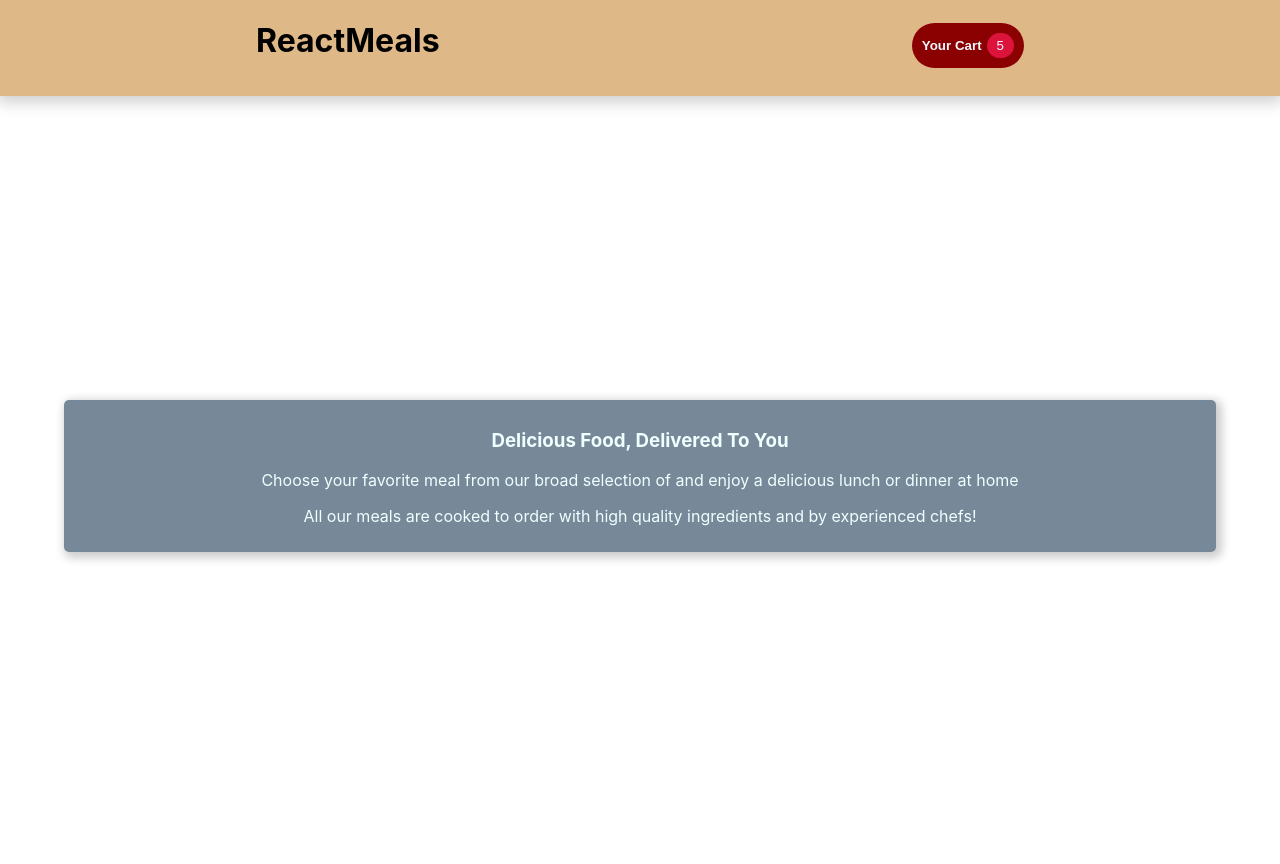
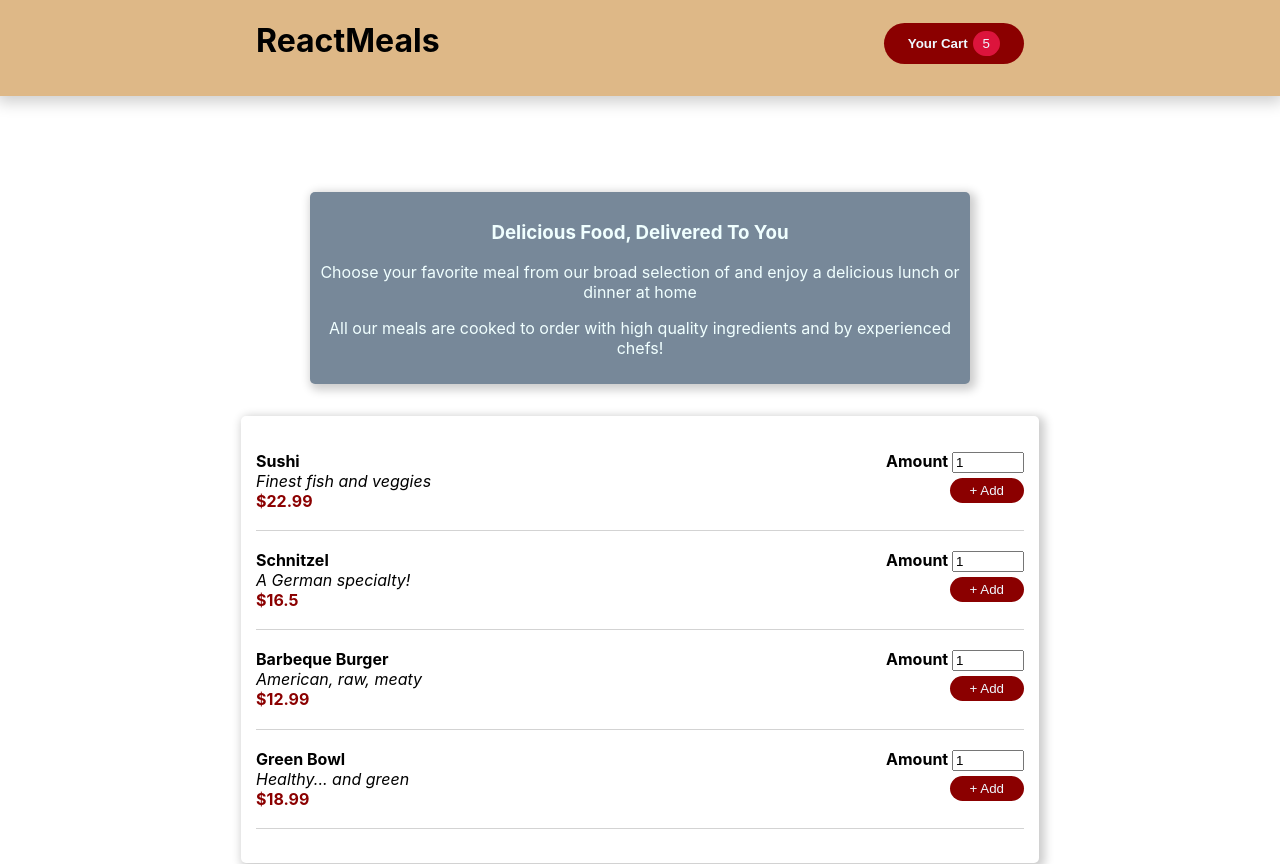
Before and after one commit to jpagtama/ReactJS_Project_06, a React (Create React App) app: page / in a window 1280 px wide. Shown: the top 864 px of the page. Built offline with nearby package versions, Linux system fonts and the light colour scheme.

Commit message:
Adds responsive design changes

```diff
--- a/src/components/Body.module.css
+++ b/src/components/Body.module.css
@@ -4,8 +4,15 @@
 }
 .landingDesc {
     color:azure;
-    margin: 25% 5%;
+    width: 90%;
+    margin: 7rem auto 2rem auto;
     text-align: center;
     background-color: lightslategray;
     padding: 10px;
 }
+
+@media (min-width:768px) {
+    .landingDesc {
+        width: 50%;
+    }
+}
--- a/src/components/Header.module.css
+++ b/src/components/Header.module.css
@@ -23,7 +23,7 @@
     border-radius: 24px;
     background-color:darkred;
     border: none;
-    padding: 10px;
+    padding: 0.5rem 1.5rem;
 }
 .cartTitle {
     display: inline-block;
--- a/src/components/Meals/MealList.module.css
+++ b/src/components/Meals/MealList.module.css
@@ -45,3 +45,9 @@
     display:block;
     width: 100%;
 }
+
+@media (min-width:768px) {
+    .card {
+        width: 60%;
+    }
+}
```
